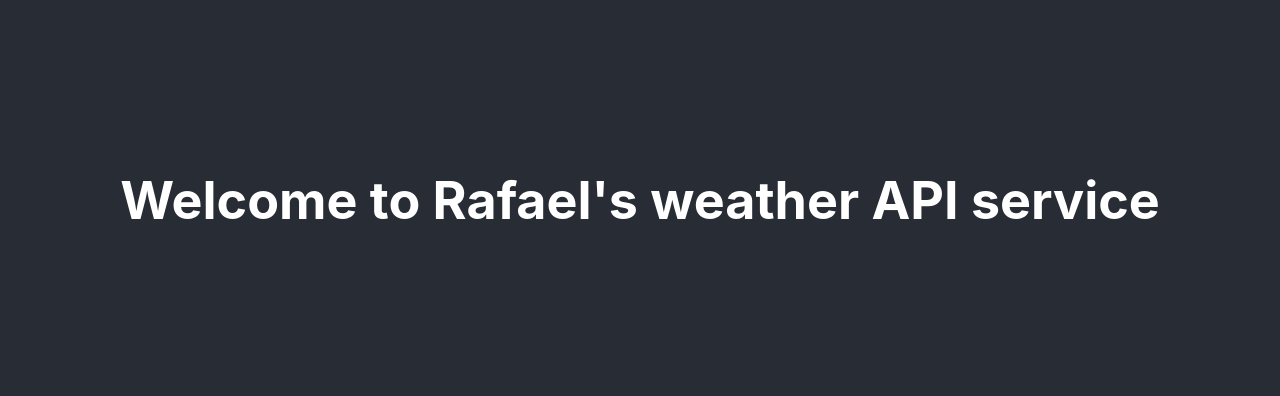
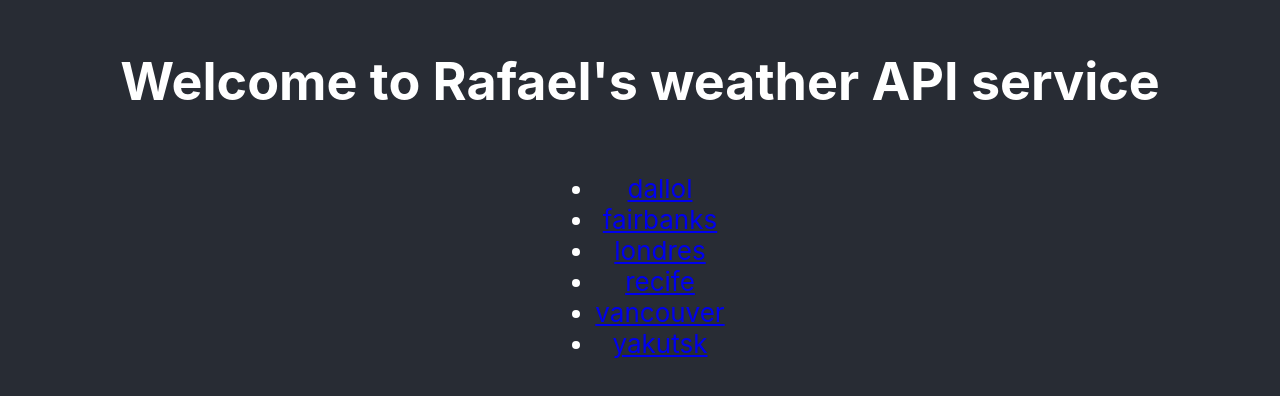
Before and after one commit to RafaelMoid/tds-weatherAPI, a React (Create React App) app: page / in a window 1280 px wide. Shown: the part 200-596 px from the top of the page. Built offline with nearby package versions, Linux system fonts and the light colour scheme.

Commit message:
(Config & Bug fix) Routes & Nav Bar {Now sleep}

```diff
--- a/src/App.js
+++ b/src/App.js
@@ -7,12 +7,14 @@ import Recife from './pages/Recife(BR).js';
 import Vancouver from './pages/Vancouver(CA)';
 import Yakutsk from './pages/Yakutsk(RU)';
 import {Route, Link} from 'react-router-dom';
+import NavBar from './NavBar';
 
 function App() {
   return (
     <div className="App">
       <header className="App-header">
         <h1>Welcome to Rafael's weather API service</h1>
+        <NavBar />
         <Route exact path="/dallol" component={Dallol} />
         <Route exact path="/fairbanks" component={Fairbanks} />
         <Route exact path="/londres" component={Londres} />
--- /dev/null
+++ b/src/NavBar.js
@@ -0,0 +1,17 @@
+import React from 'react';
+import {Link} from 'react-router-dom';
+
+function NavBar(){
+    return(
+        <ul>
+            <li><Link to='/dallol'>dallol</Link></li>
+            <li><Link to='/fairbanks'>fairbanks</Link></li>
+            <li><Link to='/londres'>londres</Link></li>
+            <li><Link to='/recife'>recife</Link></li>
+            <li><Link to='/vancouver'>vancouver</Link></li>
+            <li><Link to='/yakutsk'>yakutsk</Link></li>
+        </ul>
+    );
+}
+
+export default NavBar;
```
